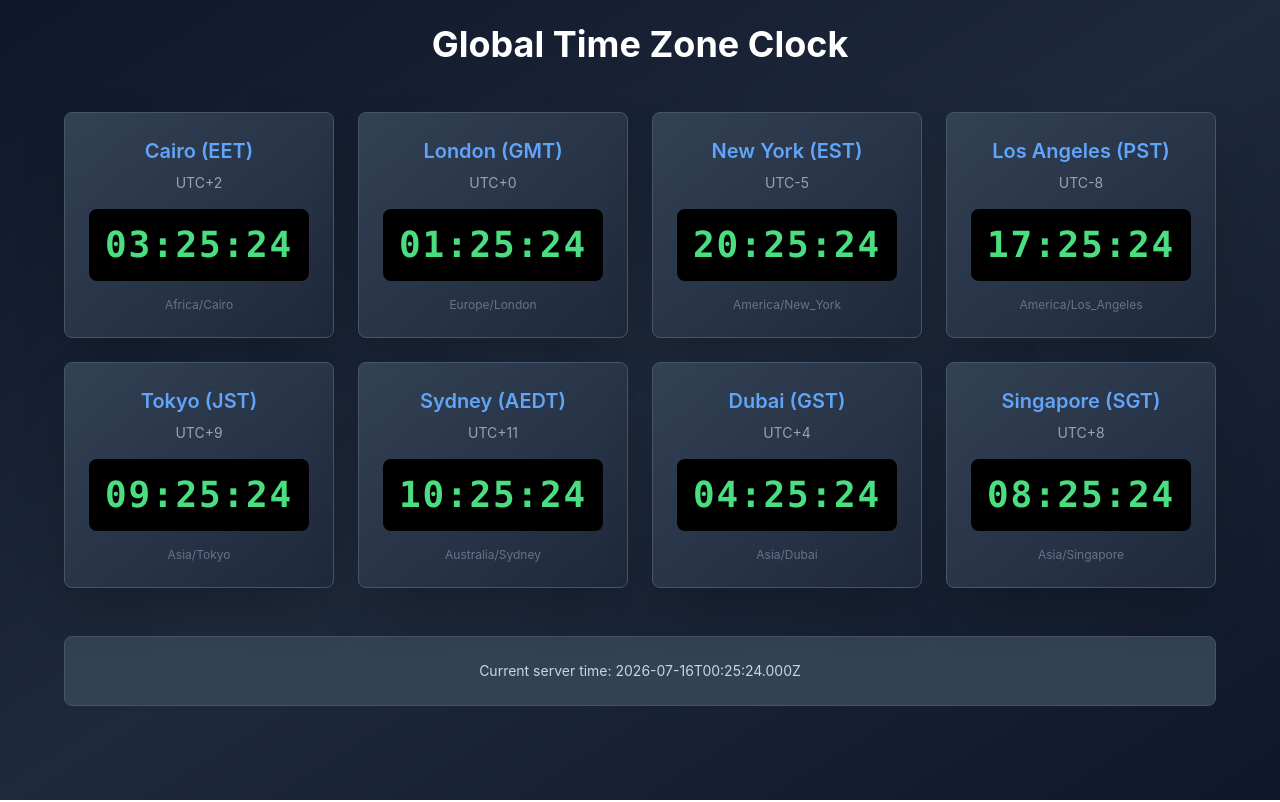
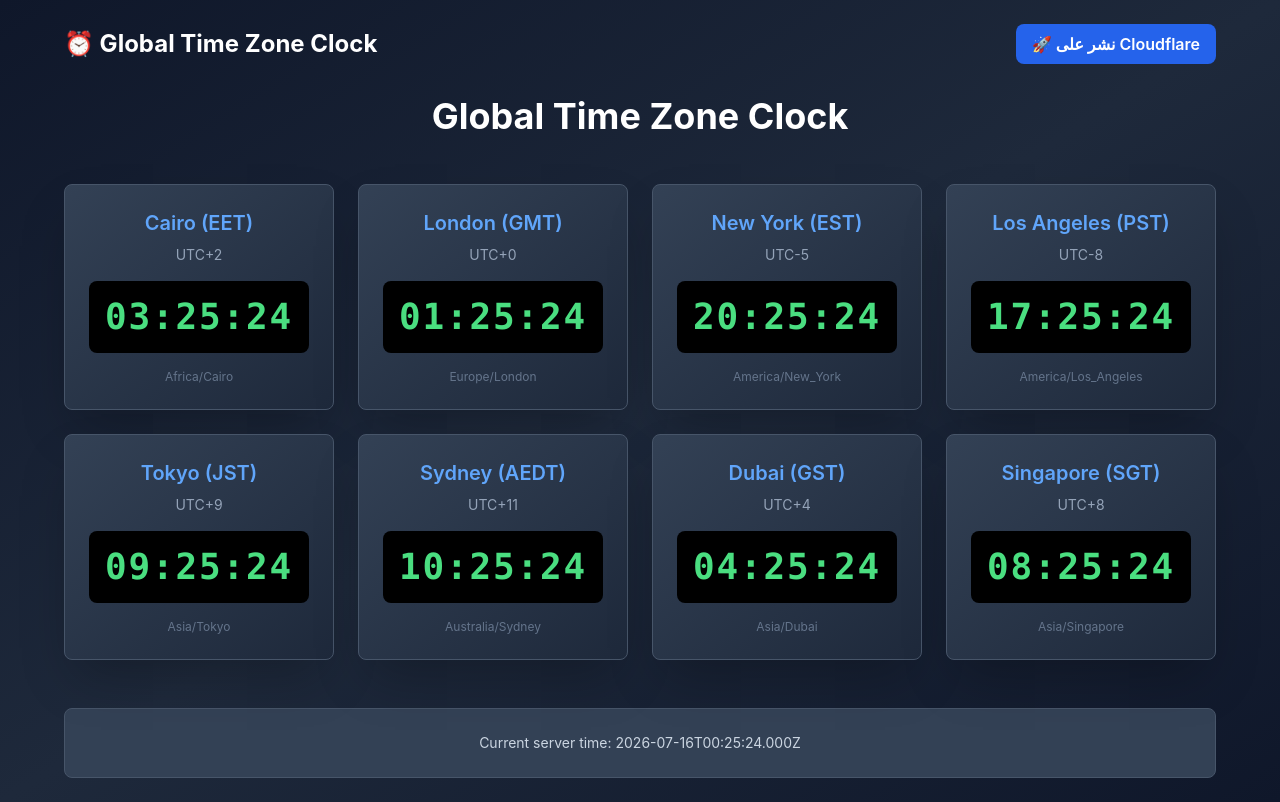
Before and after one commit to mosalahy/Wafflarlk.h, a Next.js app: page /clock in a window 1280 px wide. Built offline with nearby package versions, Linux system fonts and the light colour scheme.

Commit message:
Update clock page with navigation link

```diff
--- a/src/app/clock/page.tsx
+++ b/src/app/clock/page.tsx
@@ -1,6 +1,7 @@
 'use client';
 
 import { useState, useEffect } from 'react';
+import Link from 'next/link';
 
 interface TimeZone {
   label: string;
@@ -55,6 +56,19 @@ export default function DigitalClock() {
 
   return (
     <div className="min-h-screen bg-gradient-to-br from-slate-900 via-slate-800 to-slate-900 p-6">
+      {/* Navigation */}
+      <div className="max-w-6xl mx-auto mb-8">
+        <div className="flex items-center justify-between">
+          <h1 className="text-2xl font-bold text-white">⏰ Global Time Zone Clock</h1>
+          <Link
+            href="/deploy"
+            className="px-4 py-2 bg-blue-600 hover:bg-blue-700 text-white rounded-lg transition font-semibold"
+          >
+            🚀 نشر على Cloudflare
+          </Link>
+        </div>
+      </div>
+
       <div className="max-w-6xl mx-auto">
         <h1 className="text-4xl font-bold text-center text-white mb-12">
           Global Time Zone Clock
```
